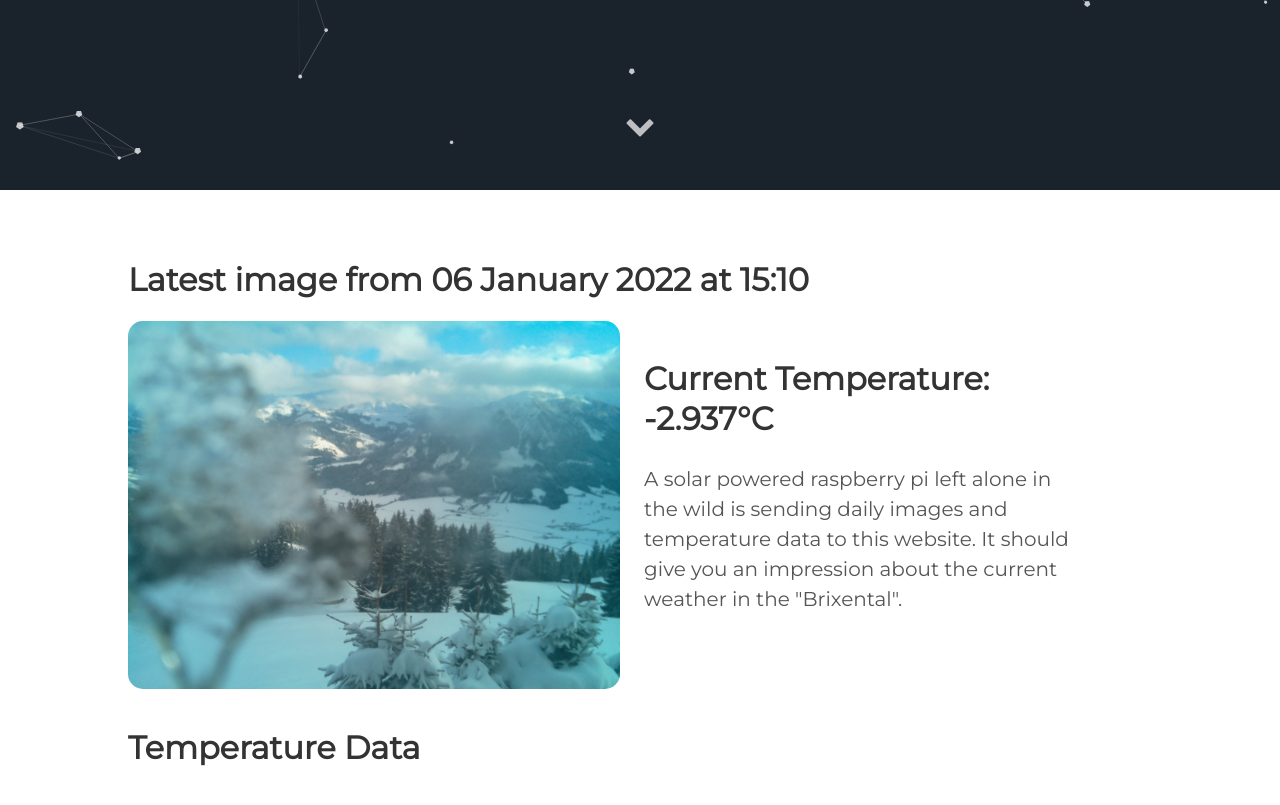
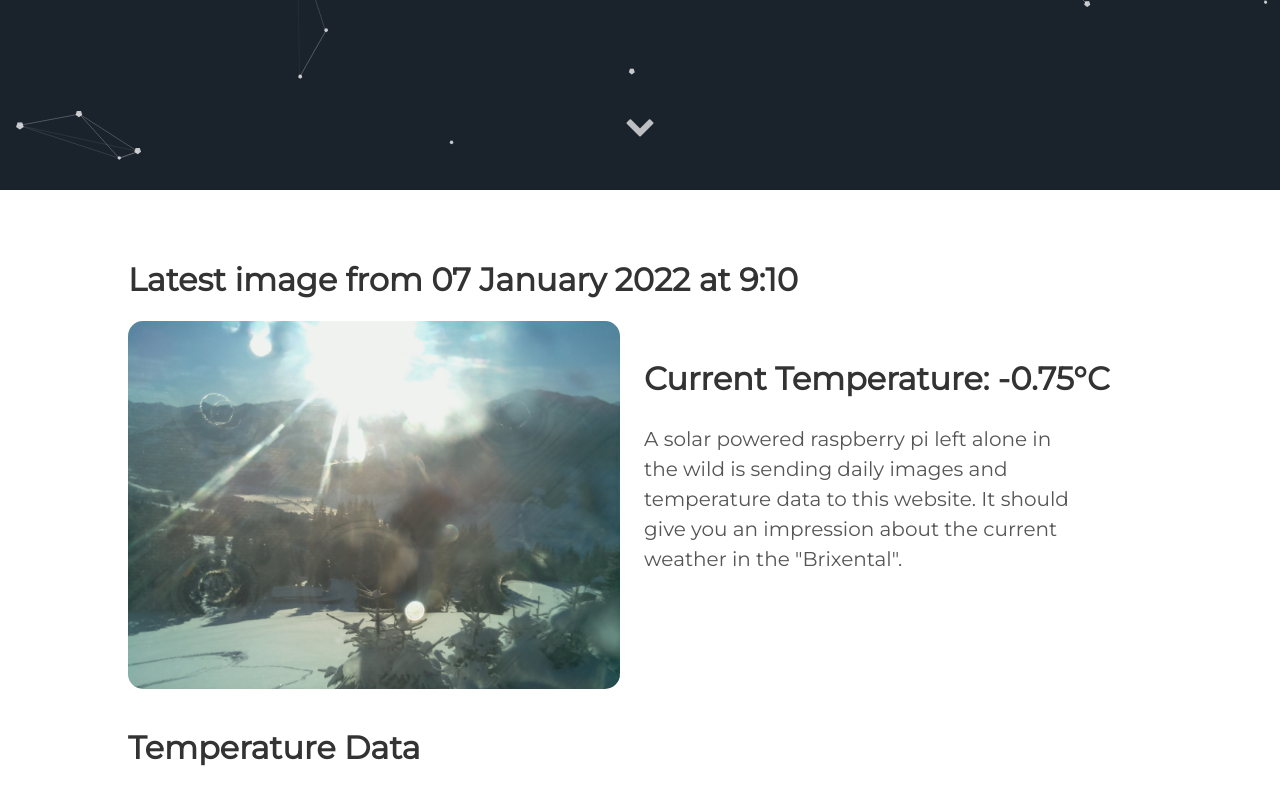
Before and after one commit to vektorious/vektorious.github.io, a Jekyll site: the page built from resources/huette.md, in a window 1280 px wide and 900 px high, scrolled down 710 px. Shown: the top 805 px of the window. Built offline with Jekyll 4.4.1, drawn with Linux system fonts in a browser that asks for light colours.

Commit message:
I'm a bot beep boop

```diff
--- a/resources/huette.md
+++ b/resources/huette.md
@@ -6,13 +6,13 @@ image: '/assets/img/'
 description: 'Live image from the Austrian alps'
 twitter_text: ' '
 ---
-## Latest image from 06 January 2022 at 15:10
+## Latest image from 07 January 2022 at  9:10
 <div class="huette">
   <div class="huette-image">
     <img src="{{ "/assets/img/huette.jpg" | prepend: site.baseurl }}">
   </div>
   <div class="huette-text">
-        <h2>Current Temperature: -2.937°C</h2>
+        <h2>Current Temperature: -0.75°C</h2>
         <p>A solar powered raspberry pi left alone in the wild is sending daily images and temperature data to this website. It should give you an impression about the current weather in the "Brixental".</p>
 
   </div>
```
Also changed, not shown: rpi-script/2022-01-07_090926.txt (renamed from rpi-script/2022-01-06_150926.txt, +5 -5 lines), rpi-script/huette.md (+2 -2 lines), assets/img/huette.jpg, assets/img/temp_plot.png, rpi-script/temp_plot.png, 1 other file.
